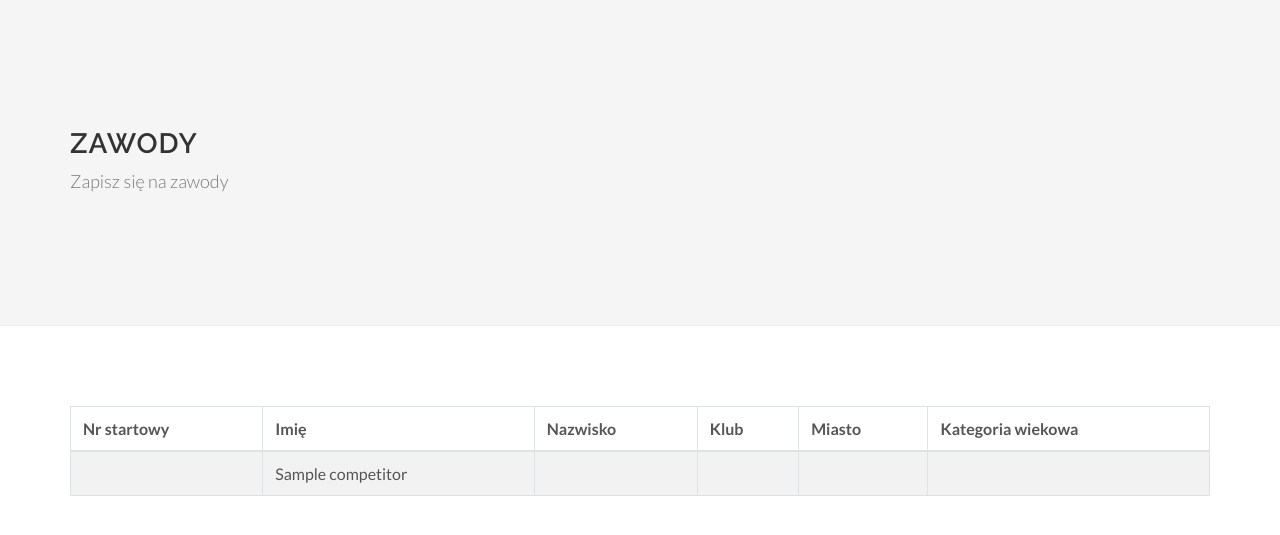
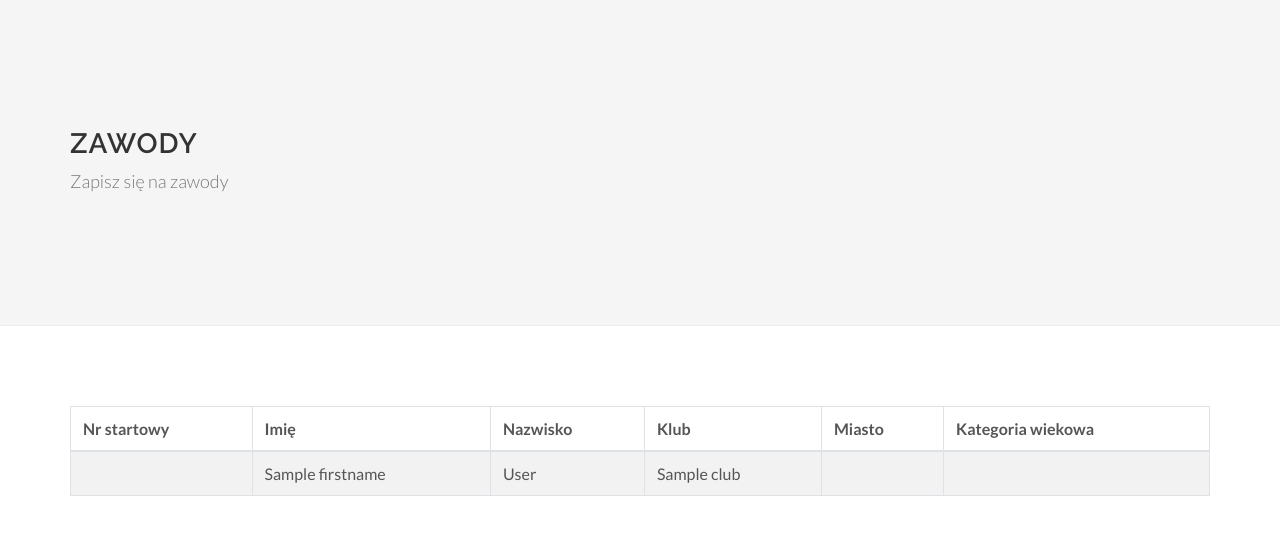
Before and after one commit to tomakl/django, a Django app: template myvenv/register/templates/register/list.html in a window 1280 px wide. Shown: the top 535 px of the page. Run offline with Django 3.2, Linux system fonts and the light colour scheme; the template is opened without the code that fills it: most values are stand-ins (such as "Sample title", 1, 10 or a date in 2020).

Commit message:
Różne poprawki

```diff
--- a/myvenv/mysite/settings.py
+++ b/myvenv/mysite/settings.py
@@ -44,6 +44,7 @@ INSTALLED_APPS = [
     'django.contrib.flatpages',
     'ckeditor',
     'import_export',
+
 
 ]
 
--- a/myvenv/register/models.py
+++ b/myvenv/register/models.py
@@ -54,7 +54,8 @@ class Competitor(models.Model):
     firstname=models.CharField(max_length=200,verbose_name="Imię")
     lastname=models.CharField(max_length=200, verbose_name="Nazwisko")
     birth=models.DateField(verbose_name="Data urodzenia")
-    gender=models.IntegerField(verbose_name='Płeć', choices=GENDER_CHOICES, default=0)
+    gender=models.IntegerField(verbose_name='Płeć', blank=True, choices=GENDER_CHOICES, default=0)
+    city = models.CharField(verbose_name='Miasto', max_length=200 )
     club=models.CharField(max_length=200, verbose_name="Klub/Drużyna")
     email = models.EmailField(max_length=70,blank=True, verbose_name="Email")
     comp_name = models.ForeignKey('Competition', blank = True, null=True, on_delete=models.CASCADE, verbose_name="Zawody")
--- a/myvenv/register/templates/register/list.html
+++ b/myvenv/register/templates/register/list.html
@@ -15,25 +15,23 @@
             </thead>
             <tbody>
             {% for list in lists %}
-                {% with list.competition.all as lists %}
 
             <tr>
                 <td></td>
-                <td>
-                    {{ competitor }}
-                     {% endwith %}
-                    {% endfor %}
-
-                </td>
+                <td>{{ list.firstname }}</td>
+                <td>{{ list.lastname }}</td>
+                <td>{{ list.club }}</td>
                 <td></td>
                 <td></td>
-                <td></td>
-                <td></td>
+
             </tr>
+            {% endfor %}
             </tbody>
 
         </table>
 
+
+
     </div>
 
 {% endblock %}
--- a/myvenv/register/views.py
+++ b/myvenv/register/views.py
@@ -31,7 +31,7 @@ def add(request, pk):
 
 
 def competitor_list(request,pk):
-    lists = Competitor.objects.filter(comp_name__id=pk).all()
-    return render_to_response('register/list.html', {"lists": lists}, context_instance=RequestContext(request))
+    lists = Competitor.objects.filter(comp_name_id=pk).all()
+    return render_to_response('register/list.html', {"lists": lists})
 
 # Create your views here.
```
